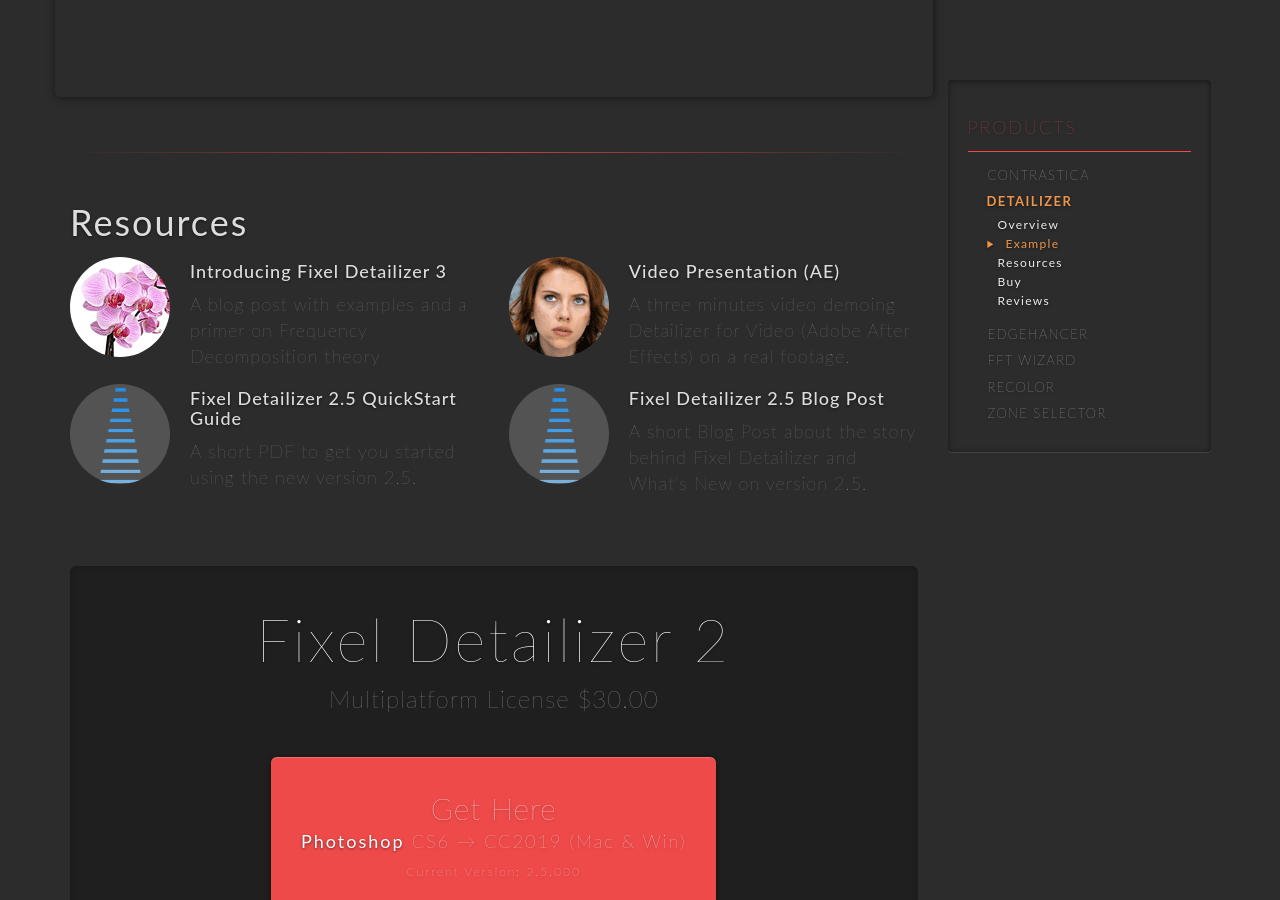
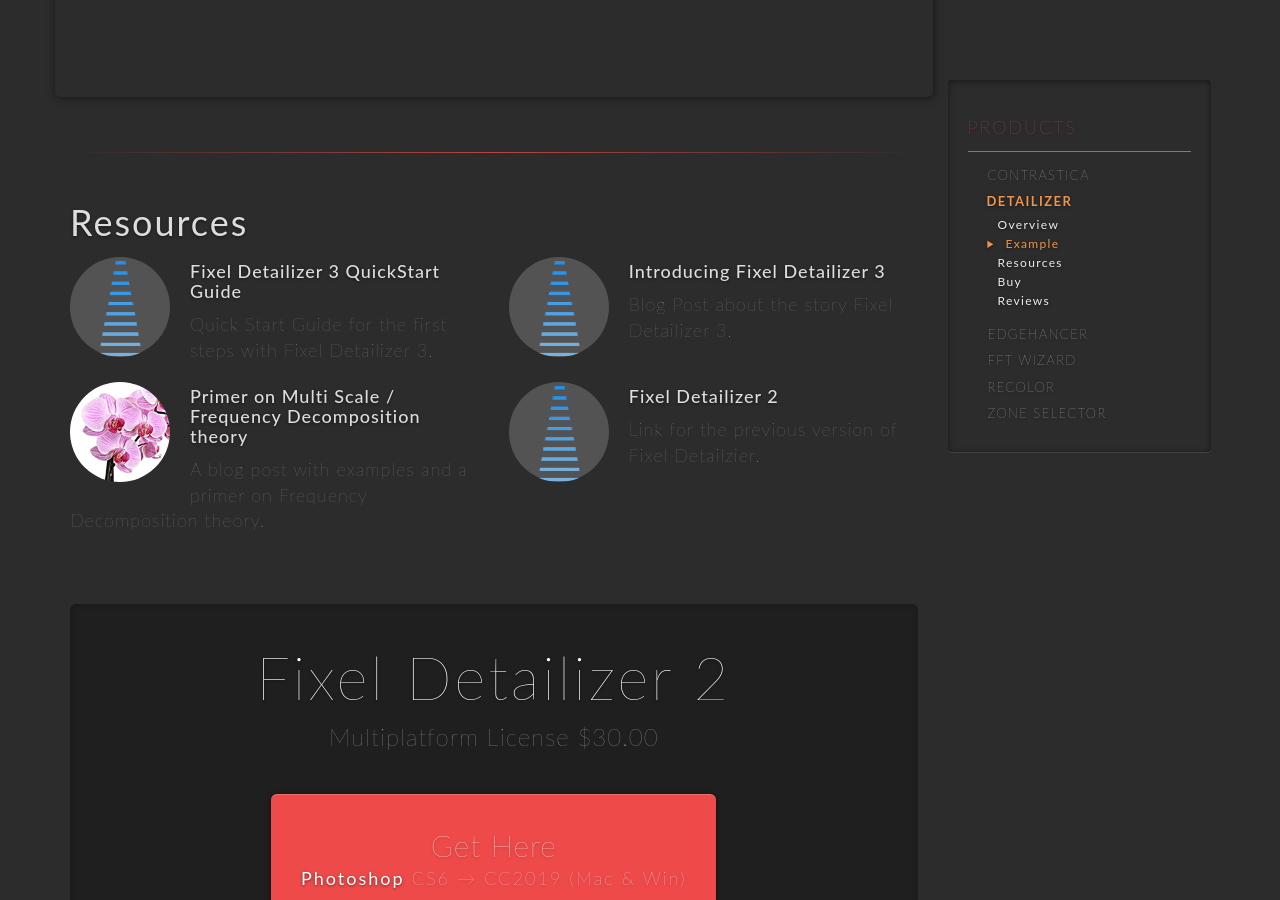
Before and after one commit to FixelAlgorithmsTeam/fixel, a Jekyll site: the page built from products/detailizer3/index.html, in a window 1280 px wide and 900 px high, scrolled down 3623 px. Built offline with Jekyll 4.4.1, drawn with Linux system fonts in a browser that asks for light colours; nearby versions of some CDN libraries; comment, search, counter and statistics services are not loaded.

Commit message:
New 	- 	Fixel Detailizer 3 Product Page (Work in Progress). Fixed 	- 	B Known Issues 	-	C To Do 	- 	Enable MathJax (See documentation). Remarks 	- 	E

```diff
--- a/products/detailizer3/index.html
+++ b/products/detailizer3/index.html
@@ -90,27 +90,27 @@
 				<h1>Resources</h1>
 				<div class="row">
 					<div class="col-sm-6">
-						<a href="https://www.davidebarranca.com/2014/07/introducing-fixel-detailizer/" title="Introducing Detailizer" target="_blank" class="hide-text detailizer-doc-sprite detailizer-intro pull-left img-circle img-documentation">Introducing Detailizer</a>
-						<h4>Introducing Fixel Detailizer 3</h4>
-						<p class="feature-text">A blog post with examples and a primer on Frequency Decomposition theory</p>
+						<a href="pdf/Fixel Detailizer 2.5 PS QuickStart.pdf" title="Fixel Detailizer 2.5 PS QuickStart Guide" target="_blank" class="hide-text detailizer-doc-sprite detailizer-quickstart pull-left img-circle img-documentation">Fixel Detailizer 2.5 QuickStart Guide</a>
+						<h4>Fixel Detailizer 3 QuickStart Guide</h4>
+						<p class="feature-text">Quick Start Guide for the first steps with Fixel Detailizer 3.</p>
 					</div>
 
 					<div class="col-sm-6">
-						<a href="https://www.youtube.com/watch?v=i6lkUgTEVEQ" title="Detailizer for AE Video" target="_blank" class="hide-text detailizer-doc-sprite detailizer-video pull-left img-circle img-documentation">Video Presentation (AE)</a>
-						<h4>Video Presentation (AE)</h4>
-						<p class="feature-text">A three minutes video demoing Detailizer for Video (Adobe After Effects) on a real footage.</p>
+						<a href="http://fixelalgorithms.co/news/2016/07/fixel-detailizer-2-ps/index.html" title="Fixel Detailizer 2.5 PS Blog Post" target="_blank" class="hide-text detailizer-doc-sprite detailizer-quickstart pull-left img-circle img-documentation">Introducing Fixel Detailizer</a>
+						<h4>Introducing Fixel Detailizer 3</h4>
+						<p class="feature-text">Blog Post about the story Fixel Detailizer 3.</p>
 					</div>
 
 					<div class="col-sm-6">
-						<a href="pdf/Fixel Detailizer 2.5 PS QuickStart.pdf" title="Fixel Detailizer 2.5 PS QuickStart Guide" target="_blank" class="hide-text detailizer-doc-sprite detailizer-quickstart pull-left img-circle img-documentation">Fixel Detailizer 2.5 QuickStart Guide</a>
-						<h4>Fixel Detailizer 2.5 QuickStart Guide</h4>
-						<p class="feature-text">A short PDF to get you started using the new version 2.5.</p>
+						<a href="https://www.davidebarranca.com/2014/07/introducing-fixel-detailizer/" title="Introducing Detailizer" target="_blank" class="hide-text detailizer-doc-sprite detailizer-intro pull-left img-circle img-documentation">Introducing Detailizer</a>
+						<h4>Primer on Multi Scale / Frequency Decomposition theory</h4>
+						<p class="feature-text">A blog post with examples and a primer on Frequency Decomposition theory.</p>
 					</div>
 
 					<div class="col-sm-6">
-						<a href="http://fixelalgorithms.co/news/2016/07/fixel-detailizer-2-ps/index.html" title="Fixel Detailizer 2.5 PS Blog Post" target="_blank" class="hide-text detailizer-doc-sprite detailizer-quickstart pull-left img-circle img-documentation">Fixel Detailizer 2.5 Blog Post</a>
-						<h4>Fixel Detailizer 2.5 Blog Post</h4>
-						<p class="feature-text">A short Blog Post about the story behind Fixel Detailizer and What's New on version 2.5.</p>
+						<a href="http://fixelalgorithms.co/products/detailizer2" title="Fixel Detailizer 2" target="_blank" class="hide-text detailizer-doc-sprite detailizer-quickstart pull-left img-circle img-documentation">Fixel Detailizer 2</a>
+						<h4>Fixel Detailizer 2</h4>
+						<p class="feature-text">Link for the previous version of Fixel Detailzier.</p>
 					</div>
 				</div>
 			</section>
--- /dev/null
+++ b/products/detailizer3/indexRedirect.html
@@ -0,0 +1,6 @@
+<html>
+    <head>
+	<meta http-equiv="refresh" content="0; url=http://www.fixelalgorithms.co/products/detailizer/" />
+	<link rel="canonical" href="http://www.fixelalgorithms.co/products/detailizer/" />
+    </head>
+</html>
```
